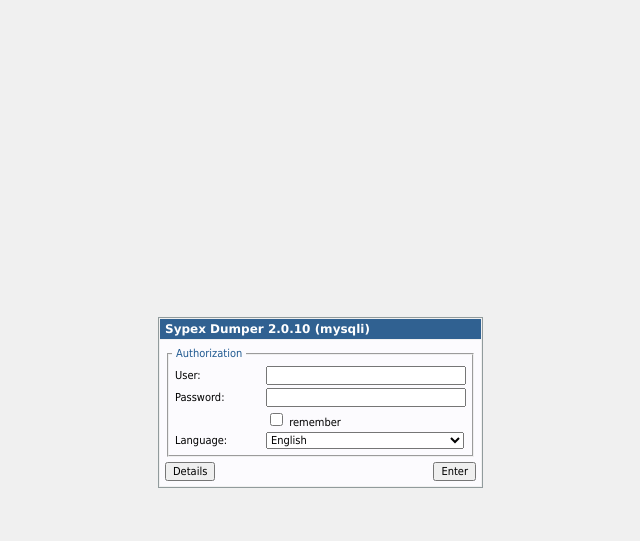
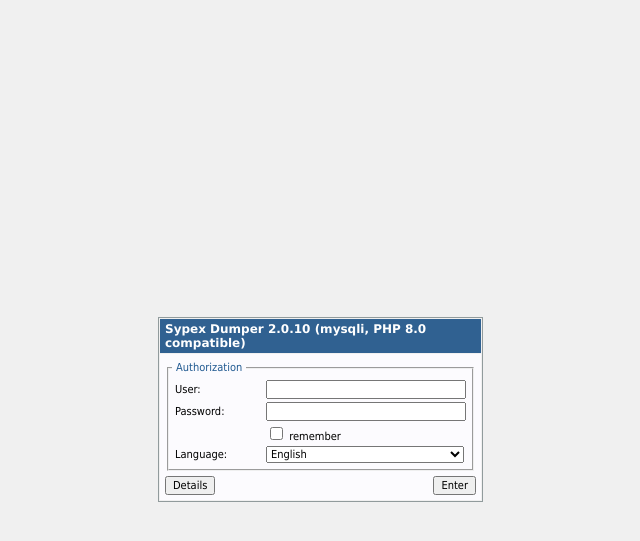
Before and after one commit to man4toman/sypex-dumper-2-php.7.2-ready, a PHP site: page / in a window 1280 px wide. Shown: the top 541 px of the page, without its empty margins (322-962 px from the left). Run offline with PHP 8.4, Linux system fonts and the light colour scheme.

Commit message:
Add PHP 8.0 compatibility

```diff
--- a/index.php
+++ b/index.php
@@ -31,7 +31,7 @@ class Sypex_Dumper {
 		define('TIMER', array_sum(explode(' ', microtime())));
 		define('V_SXD', 20010);
 		define('V_PHP', sxd_ver2int(phpversion()));
-		$this->name = 'Sypex Dumper 2.0.10 (mysqli)';
+		$this->name = 'Sypex Dumper 2.0.10 (mysqli, PHP 8.0 compatible)';
 	}
 	function loadLang($lng_name = 'auto'){
 		if($lng_name == 'auto'){
@@ -54,7 +54,7 @@ class Sypex_Dumper {
 		return true;
 	}
 	function init($args = false){
-		if (get_magic_quotes_gpc()) {
+		if (version_compare(phpversion(), '5.4', '<') && get_magic_quotes_gpc()) {
 			$_POST = sxd_antimagic($_POST);
 		}
 		include('cfg.php');
@@ -181,7 +181,7 @@ class Sypex_Dumper {
 			$this->CFG['my_user'] = $user;
 			$this->CFG['my_pass'] = $pass;
 		}
-		if($this->mysqli = mysqli_connect($this->CFG['my_host'] . ($this->CFG['my_host']{0} != ':' ? ":{$this->CFG['my_port']}" : ''),  $this->CFG['my_user'], $this->CFG['my_pass'], '')) {
+		if($this->mysqli = mysqli_connect($this->CFG['my_host'] . ($this->CFG['my_host'][0] != ':' ? ":{$this->CFG['my_port']}" : ''),  $this->CFG['my_user'], $this->CFG['my_pass'], '')) {
 			/*
 			if(V_PHP > 50202) mysql_set_charset('utf8') or sxd_my_error();
 			else mysql_query('SET NAMES utf8') or sxd_my_error();
@@ -452,7 +452,9 @@ class Sypex_Dumper {
 		header("SXD: {$this->name}");
 		header("Connection: close");
 		header("Content-Length: 0");
-		@ob_end_flush();
+		while (ob_get_level() > 0) {
+            ob_end_flush();
+        }
 		@flush();
 	}
 	function resumeJob($job){
@@ -614,7 +616,7 @@ class Sypex_Dumper {
 				}
 				clearstatcache();
 			}
-			switch($q{0}){
+			switch($q[0]){
 				case '(':
 					if($continue) {
 						$this->addLog(sprintf("{$this->LNG['restore_TC']} {$this->LNG['continue_from']}", $this->rtl[5], $this->rtl[3]));
@@ -796,7 +798,7 @@ class Sypex_Dumper {
 			}
 			do {
 				$repeat = false;
-				switch($q{0}){
+				switch($q[0]){
 					case '(':
 						if($continue) {
 							$this->addLog(sprintf("{$this->LNG['restore_TC']} {$this->LNG['continue_from']}", $this->rtl[5], $this->rtl[3]));
@@ -834,7 +836,7 @@ class Sypex_Dumper {
 							}
 						}
 						break;
-					case '-' && $q{1} == '-':
+					case '-' && $q[1] == '-':
 					case '#':
 						$repeat = true;
 						$q = ltrim(substr($q, strpos($q, $this->JOB['eol'])));
@@ -1514,7 +1516,7 @@ function sxd_read_sql($f, &$seek, $ei, $delimiter = "\t;", $eol = "\n"){
 		}
 		if($ei) {
 			$pos = strrpos($l, $eol);
-			if($pos > 0 && $l{$pos-1} === ',') {
+			if($pos > 0 && $l[$pos-1] === ',') {
 				// Окончание не найдено
 				$q = substr($l, 0, $pos-1);
 				$l = substr($l, $pos+ strlen($eol));
@@ -1551,7 +1553,7 @@ function sxd_php2json($obj){
 function sxd_ver2int($ver){
 	return preg_match("/^(\d+)\.(\d+)\.(\d+)/", $ver, $m) ? sprintf("%d%02d%02d", $m[1], $m[2], $m[3]) : 0;
 }
-function sxd_error_handler($errno, $errmsg, $filename, $linenum, $vars){
+function sxd_error_handler($errno, $errmsg, $filename, $linenum){
     global $SXD;
     if($SXD->try) return;
 	if($errno == 8192) return;
```
